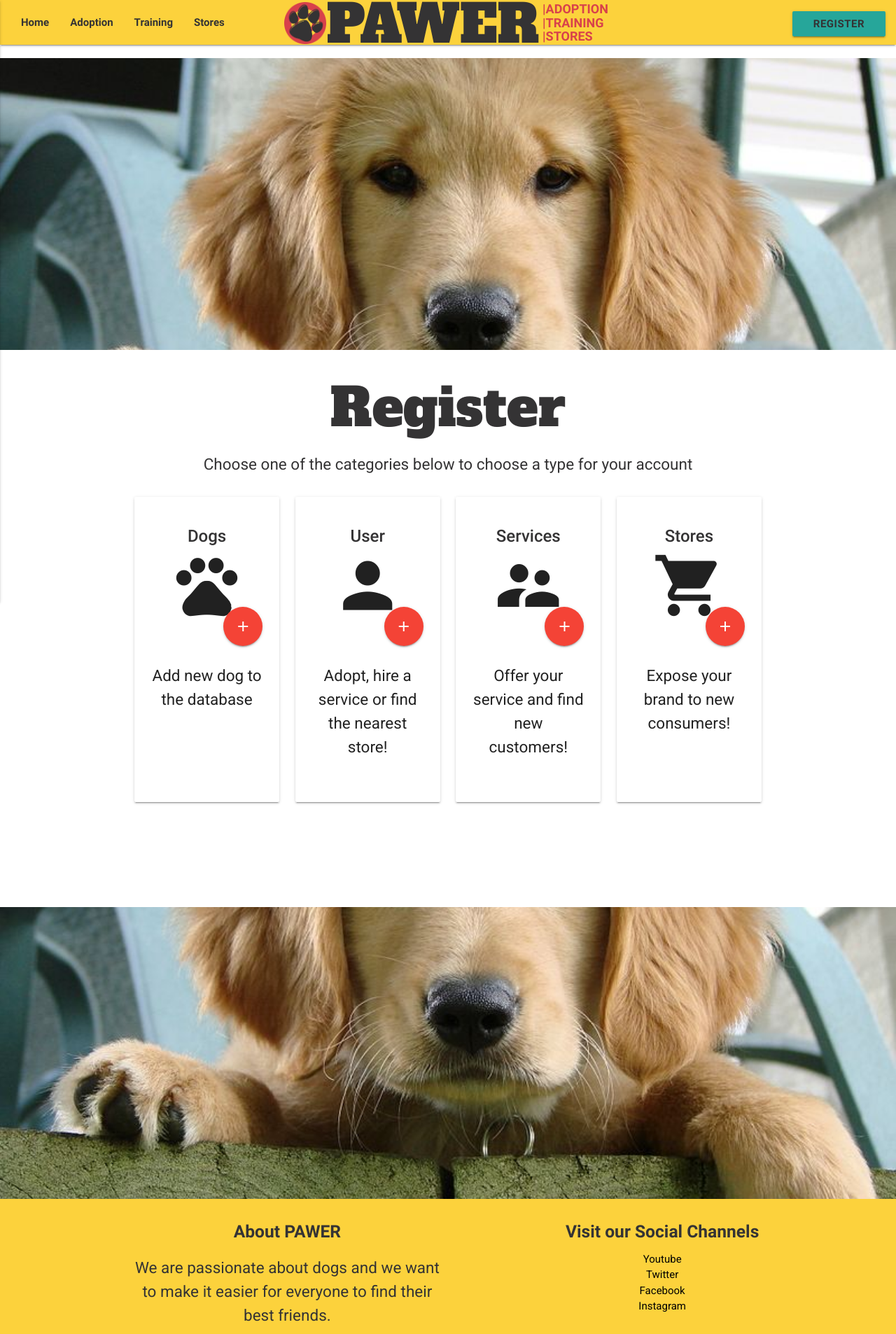
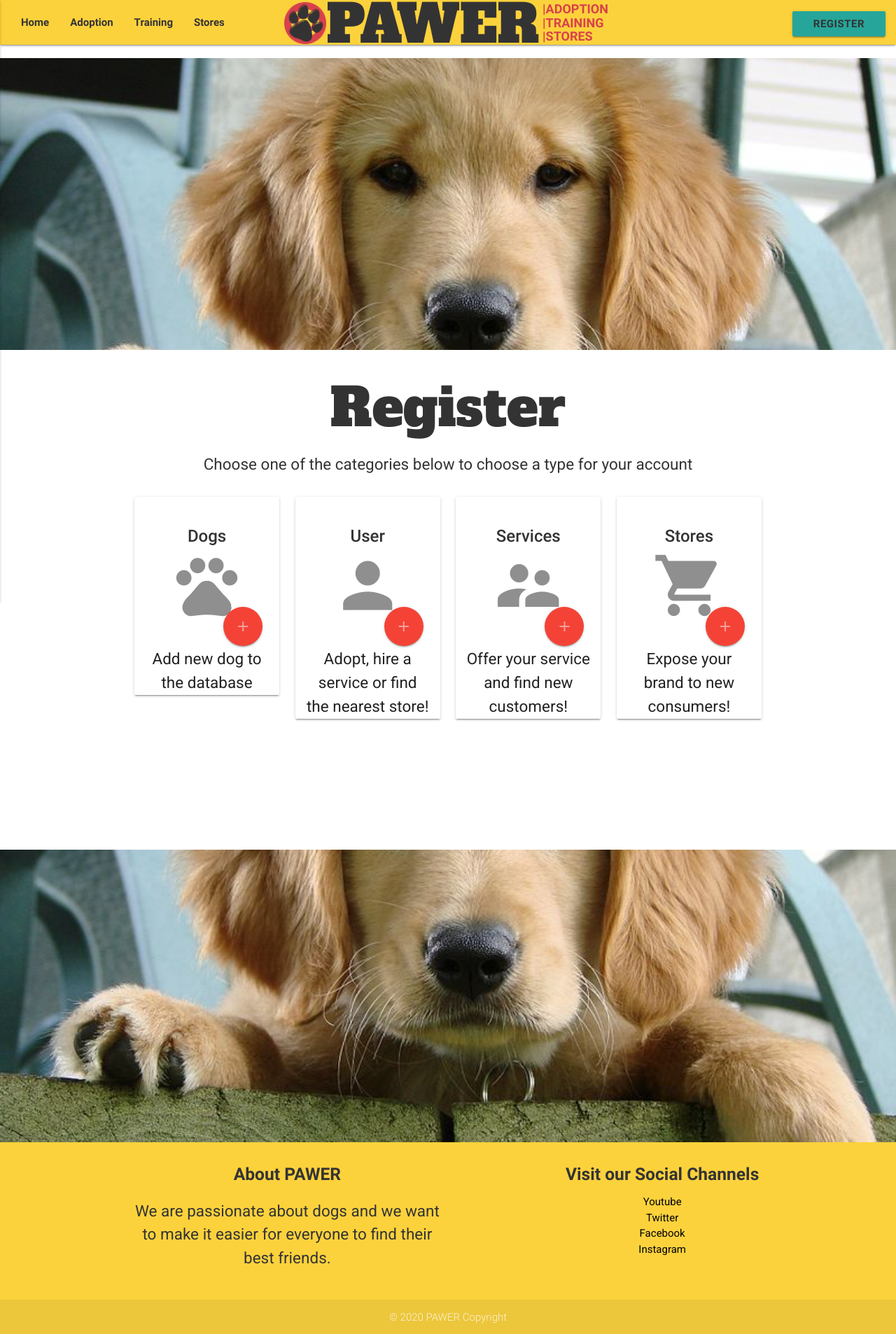
Before and after one commit to romqrq/Pawer, a Flask app: page /register in a window 1280 px wide. Shown: the top 1906 px of the page at 70% size. Run offline with Flask 2, Linux system fonts and the light colour scheme; some libraries are stand-ins or nearby versions; some web fonts are replaced.

Commit message:
styles for cards updated

```diff
--- a/static/css/style.css
+++ b/static/css/style.css
@@ -152,28 +152,47 @@ nav {
   width: 55%;
 }
 
-.card-row {
+.card-row-register {
   display: -webkit-box;
   display: -ms-flexbox;
   display: flex;
 }
 
-.card-row .card {
+.card-row-dogs {
+  display: -webkit-box;
+  display: -ms-flexbox;
+  display: flex;
+  -webkit-box-orient: vertical;
+  -webkit-box-direction: normal;
+      -ms-flex-direction: column;
+          flex-direction: column;
+}
+
+.card {
   min-height: 100%;
   padding: 2.5rem 0 0;
 }
 
-.card-row .card .card-title {
+.card .card-title {
   color: #343334;
   font-weight: 500;
 }
 
-.card-row .card .card-icon {
+.card .card-icon {
   font-size: 7rem;
 }
 
-.card-row .card .card-content {
-  margin: 2rem 0;
+.card .card-content {
+  margin: 2rem 1rem;
+  padding: 0;
+}
+
+.card .dogs_buttons {
+  margin: 1rem;
+}
+
+.card i {
+  opacity: 0.5;
 }
 
 @media only screen and (min-width: 601px) {
--- a/static/css/style.scss
+++ b/static/css/style.scss
@@ -165,10 +165,15 @@ nav {
     }
 }
 
-// Choose_account
+// Cards
 
-.card-row {
+.card-row-register {
     display: flex;
+}
+.card-row-dogs {
+    display: flex;
+    flex-direction: column;
+}
 
 .card {
     min-height: 100%;
@@ -182,11 +187,20 @@ nav {
         font-size: 7rem;
     }
     .card-content {
-            margin: 2rem 0;
+        margin: 2rem 1rem;
+        padding: 0;
+    }
+    .dogs_buttons {
+        margin: 1rem;
+    }
+    .buttons-row {
+
+    }
+    i {
+        opacity: 0.5;
     }
 }
 
-}
 
 
 
```
Also changed, not shown: 1 other file. Lines whose indentation alone changed are shown as unchanged.
